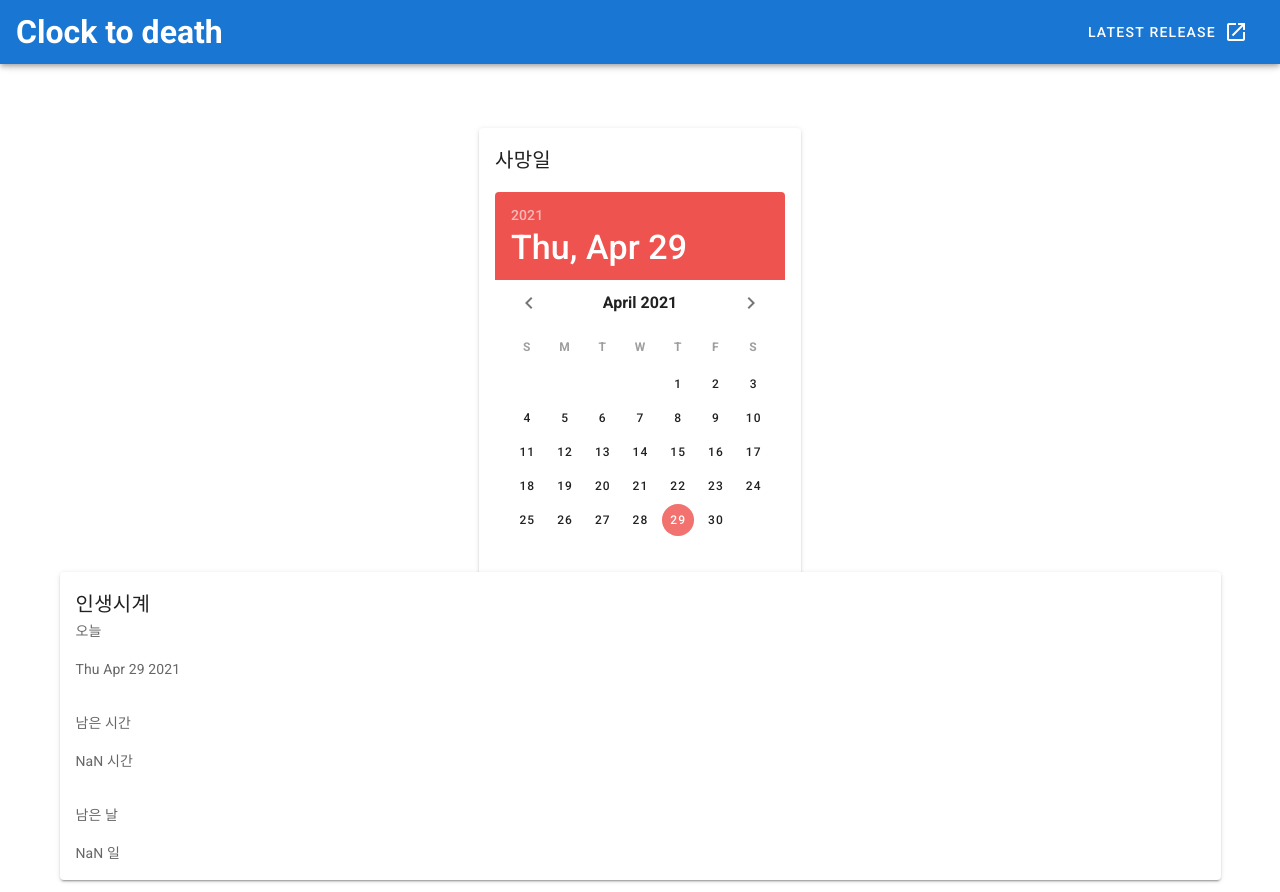
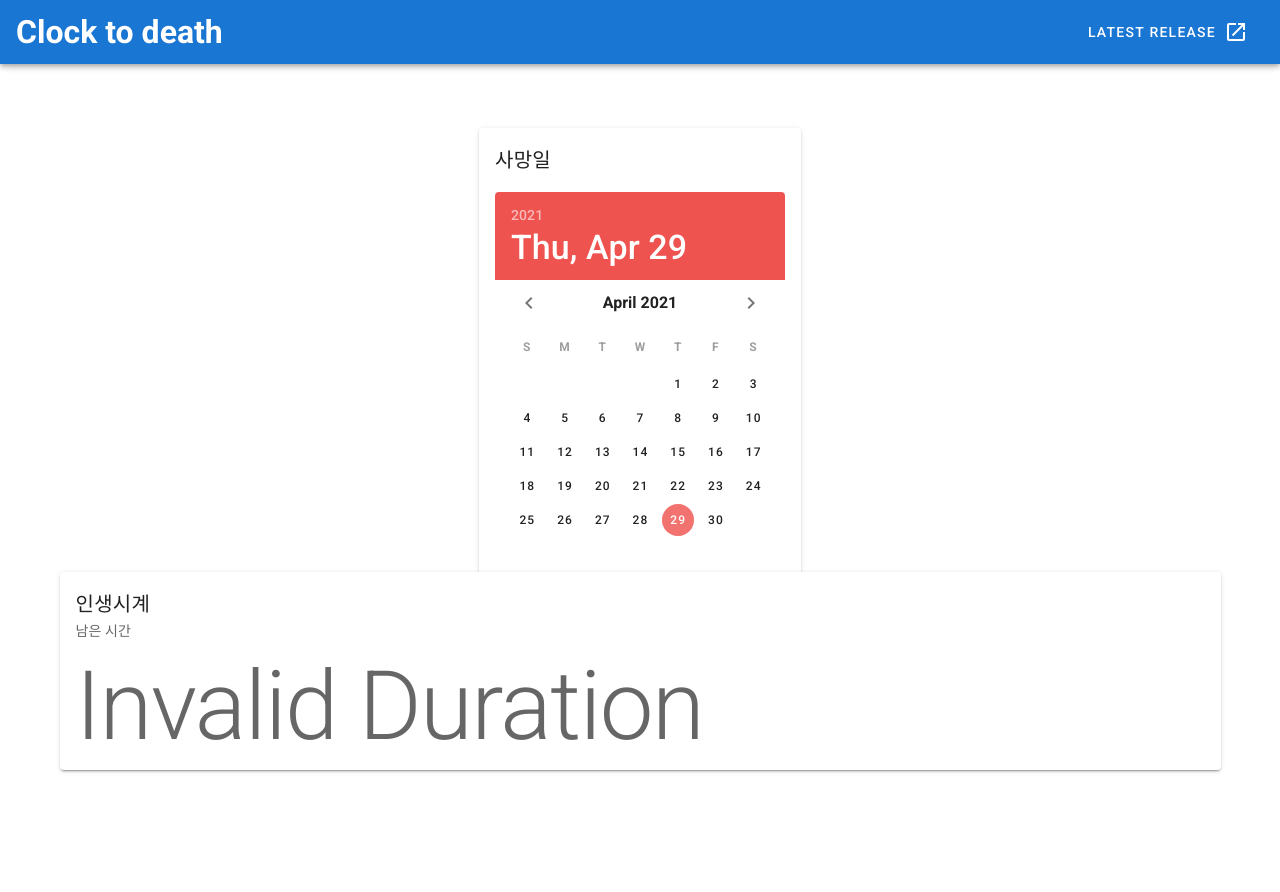
Before and after one commit to LoveMeWithoutAll/clock-to-death, a Vue app: page / in a window 1280 px wide. After the commit the page ends 800 px from the top, so only its background shows below. Built offline with nearby package versions, Linux system fonts and the light colour scheme.

Commit message:
change timer display

```diff
--- a/src/components/timer.vue
+++ b/src/components/timer.vue
@@ -1,19 +1,15 @@
 <template>
   <v-card>
     <v-card-title>인생시계</v-card-title>
-    <v-card-subtitle>오늘</v-card-subtitle>
-    <v-card-text>{{ new Date().toDateString() }}</v-card-text>
     <v-card-subtitle>남은 시간</v-card-subtitle>
-    <v-card-text>{{ leftHours }} 시간</v-card-text>
-    <v-card-subtitle>남은 날</v-card-subtitle>
-    <v-card-text>{{ leftDays }} 일</v-card-text>
+    <v-card-text class="text-h1">{{ leftTime }}</v-card-text>
   </v-card>
 </template>
 
 <script>
 import { Component, Vue } from "vue-property-decorator";
 import { mapGetters } from "vuex";
-import { DateTime, Interval } from "luxon";
+import { DateTime } from "luxon";
 
 @Component({
   computed: {
@@ -24,27 +20,21 @@ import { DateTime, Interval } from "luxon";
   },
 })
 export default class Timer extends Vue {
-  now = "";
+  now = DateTime.local();
 
   mounted() {
     setInterval(this.getNow, 1000);
   }
 
   getNow() {
-    this.now = DateTime.now().toISODate();
+    this.now = DateTime.local();
   }
 
   get leftTime() {
     const end = DateTime.fromISO(this.death);
-    return Interval.fromDateTimes(DateTime.fromISO(this.now), end);
-  }
-
-  get leftDays() {
-    return this.leftTime.length("days");
-  }
-
-  get leftHours() {
-    return this.leftTime.length("hours");
+    return end
+      .diff(this.now)
+      .toFormat("yy'년' MM'달' dd'일' hh'시간' mm'분' ss'초'");
   }
 }
 </script>
```
